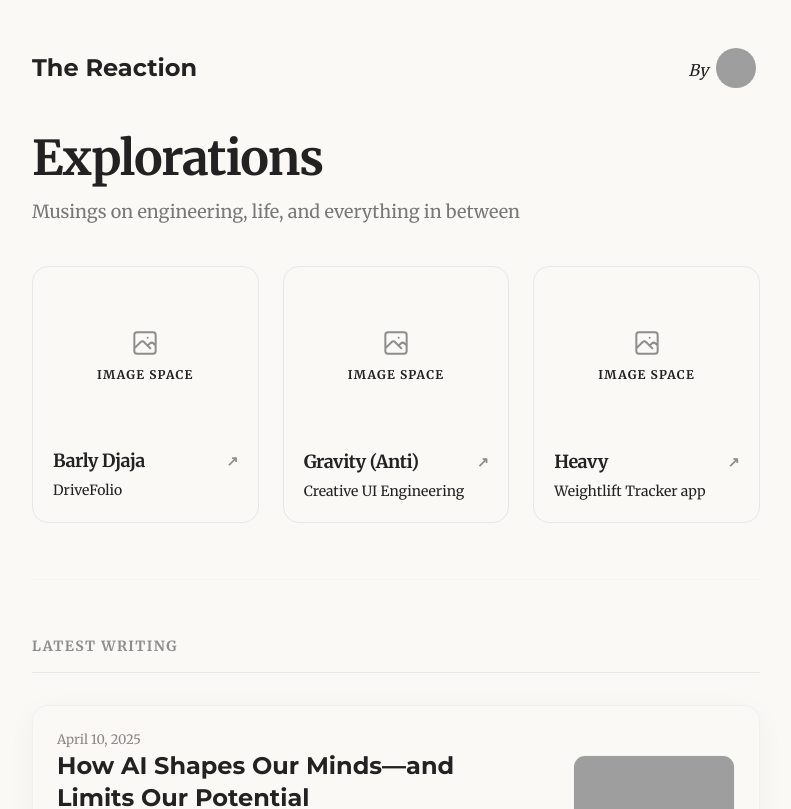
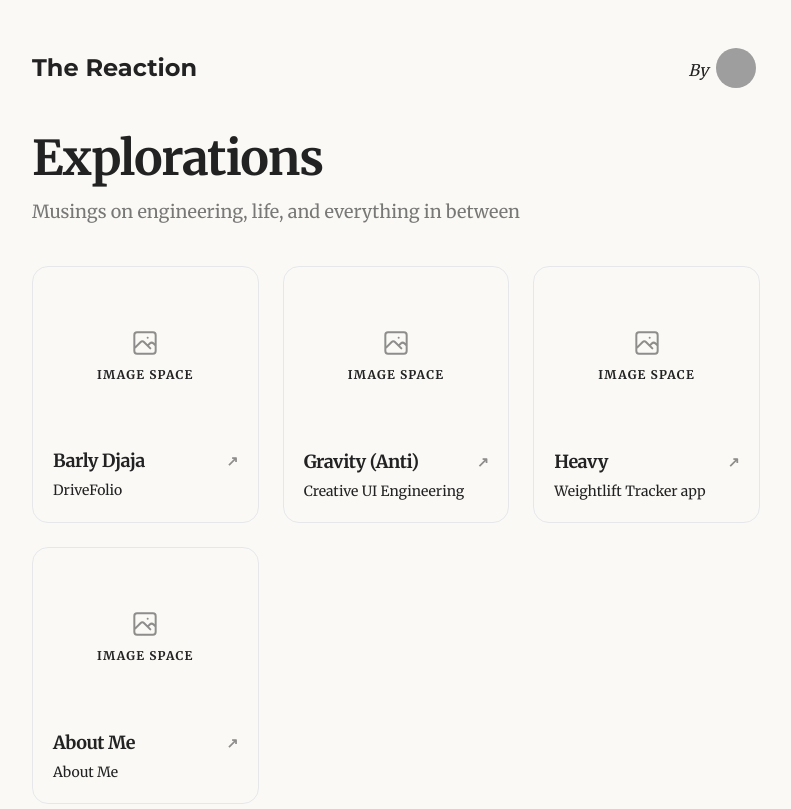
Before and after one commit to barlydjaja/thereaction.io, a Next.js app: page / in a window 1280 px wide. Shown: the top 809 px of the page, without its empty margins (244-1035 px from the left). Built offline with nearby package versions, Linux system fonts and the light colour scheme; grey boxes are pictures that could not be loaded.

Commit message:
feat: add about me

```diff
--- a/src/components/Home/HeroSection.tsx
+++ b/src/components/Home/HeroSection.tsx
@@ -1,11 +1,20 @@
-'use client';
+"use client";
 
-import { motion } from 'framer-motion';
+import { motion } from "framer-motion";
 
 const PROJECTS = [
-  { name: 'Barly Djaja', desc: 'DriveFolio', url: 'https://barlydjaja.com' },
-  { name: 'Gravity (Anti)', desc: 'Creative UI Engineering', url: 'https://gravity.thereaction.io' },
-  { name: 'Heavy', desc: 'Weightlift Tracker app', url: 'https://heavy.thereaction.io' },
+  { name: "Barly Djaja", desc: "DriveFolio", url: "https://barlydjaja.com" },
+  {
+    name: "Gravity (Anti)",
+    desc: "Creative UI Engineering",
+    url: "https://gravity.thereaction.io",
+  },
+  {
+    name: "Heavy",
+    desc: "Weightlift Tracker app",
+    url: "https://heavy.thereaction.io",
+  },
+  { name: "About Me", desc: "About Me", url: "https://me.thereaction.io" },
 ];
 
 export default function FeedHeader() {
@@ -34,7 +43,11 @@ export default function FeedHeader() {
             rel="noopener noreferrer"
             initial={{ opacity: 0, y: 30 }}
             animate={{ opacity: 1, y: 0 }}
-            transition={{ duration: 0.6, delay: 0.2 + (i * 0.1), ease: [0.16, 1, 0.3, 1] }}
+            transition={{
+              duration: 0.6,
+              delay: 0.2 + i * 0.1,
+              ease: [0.16, 1, 0.3, 1],
+            }}
             whileHover="hover"
             className="group block relative p-4 rounded-2xl border border-[--text]/10 bg-[--text]/[0.02] hover:bg-[--text]/[0.04] transition-colors duration-500 overflow-hidden"
           >
@@ -47,8 +60,23 @@ export default function FeedHeader() {
               >
                 {/* User will add their image here later */}
                 <div className="absolute inset-0 flex flex-col items-center justify-center text-[--text]/20">
-                  <svg className="w-8 h-8 mb-2 opacity-50" fill="none" stroke="currentColor" viewBox="0 0 24 24" xmlns="http://www.w3.org/2000/svg"><path strokeLinecap="round" strokeLinejoin="round" strokeWidth={1.5} d="M4 16l4.586-4.586a2 2 0 012.828 0L16 16m-2-2l1.586-1.586a2 2 0 012.828 0L20 14m-6-6h.01M6 20h12a2 2 0 002-2V6a2 2 0 00-2-2H6a2 2 0 00-2 2v12a2 2 0 002 2z" /></svg>
-                  <span className="text-xs font-semibold uppercase tracking-widest">Image Space</span>
+                  <svg
+                    className="w-8 h-8 mb-2 opacity-50"
+                    fill="none"
+                    stroke="currentColor"
+                    viewBox="0 0 24 24"
+                    xmlns="http://www.w3.org/2000/svg"
+                  >
+                    <path
+                      strokeLinecap="round"
+                      strokeLinejoin="round"
+                      strokeWidth={1.5}
+                      d="M4 16l4.586-4.586a2 2 0 012.828 0L16 16m-2-2l1.586-1.586a2 2 0 012.828 0L20 14m-6-6h.01M6 20h12a2 2 0 002-2V6a2 2 0 00-2-2H6a2 2 0 00-2 2v12a2 2 0 002 2z"
+                    />
+                  </svg>
+                  <span className="text-xs font-semibold uppercase tracking-widest">
+                    Image Space
+                  </span>
                 </div>
               </motion.div>
 
@@ -67,14 +95,16 @@ export default function FeedHeader() {
                   className="text-sm opacity-50"
                   variants={{
                     initial: { x: -5, opacity: 0 },
-                    hover: { x: 0, opacity: 1 }
+                    hover: { x: 0, opacity: 1 },
                   }}
                   transition={{ type: "spring", stiffness: 400, damping: 25 }}
                 >
                   ↗
                 </motion.span>
               </h3>
-              <p className="text-sm text-[--text]/60 leading-relaxed">{project.desc}</p>
+              <p className="text-sm text-[--text]/60 leading-relaxed">
+                {project.desc}
+              </p>
             </div>
           </motion.a>
         ))}
```
